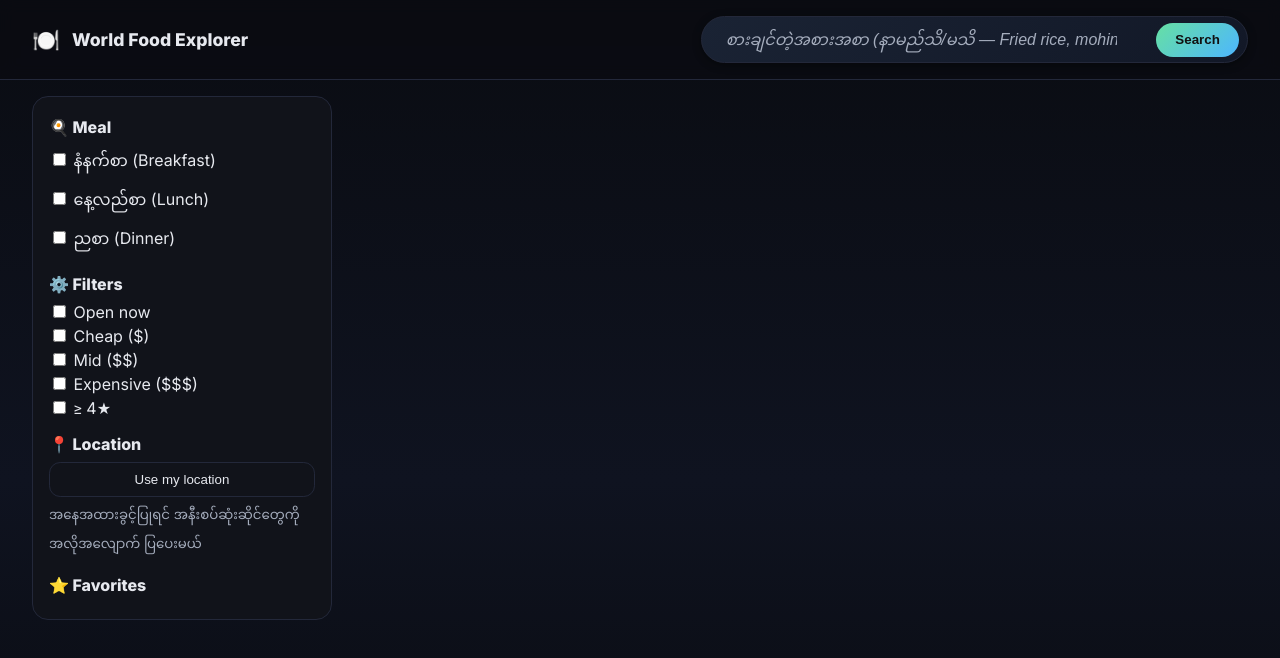
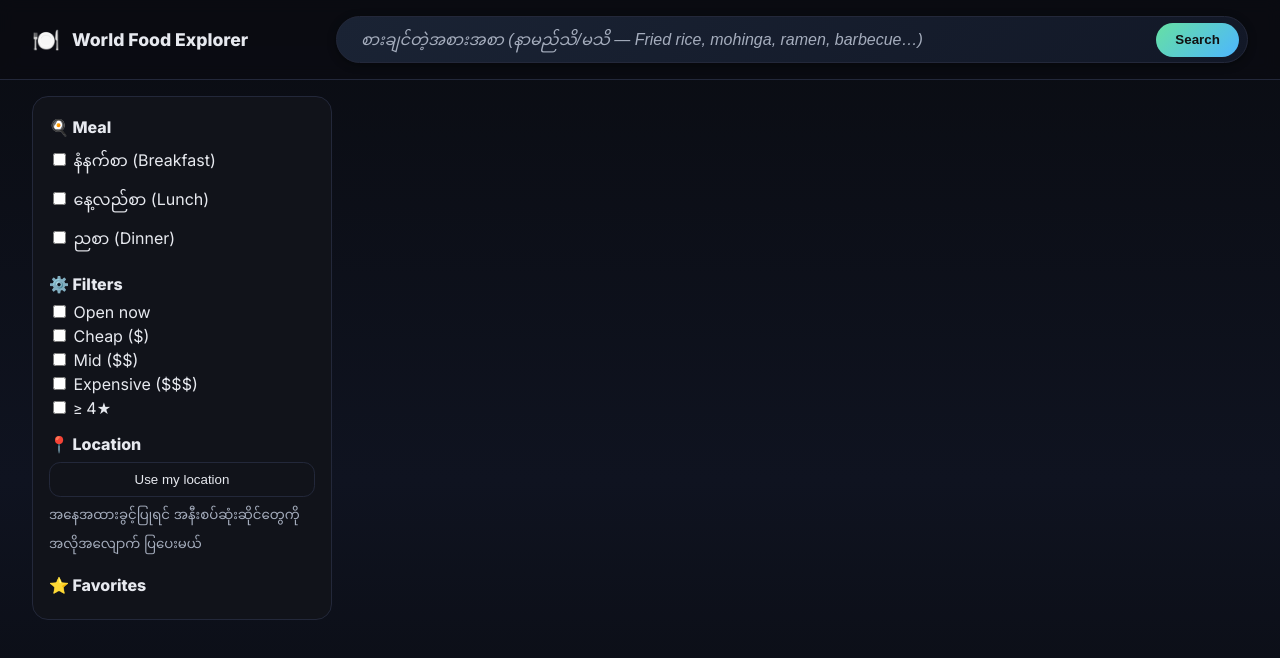
Before and after one commit to Minmaung0307/foodfinder, a plain HTML site: page public/index1.html in a window 1280 px wide. Drawn offline with Linux system fonts and the light colour scheme; some packages are replaced by stand-ins of ours.

Commit message:
enhanced it again

```diff
--- a/public/styles.css
+++ b/public/styles.css
@@ -51,8 +51,8 @@ body {
   display: flex;
   align-items: center;
   gap: .5rem;
-  width: 45%;
-  max-width: 980px;
+  width: 75%;          /* ခပ်ရှည်ရှည်လုပ်လိုက်တယ် */
+  max-width: 1200px;   /* Desktop မှာမိုက်မိုက်ရအောင် တိုးထား */
   background: linear-gradient(135deg, #1a2334, #121827);
   border: 1px solid var(--border);
   border-radius: 2rem;
@@ -69,7 +69,6 @@ body {
   font-size: 1rem;
   color: var(--text);
   border-radius: 2rem 0 0 2rem;
-  width: 65%;
 }
 
 .search-row input::placeholder {
```
